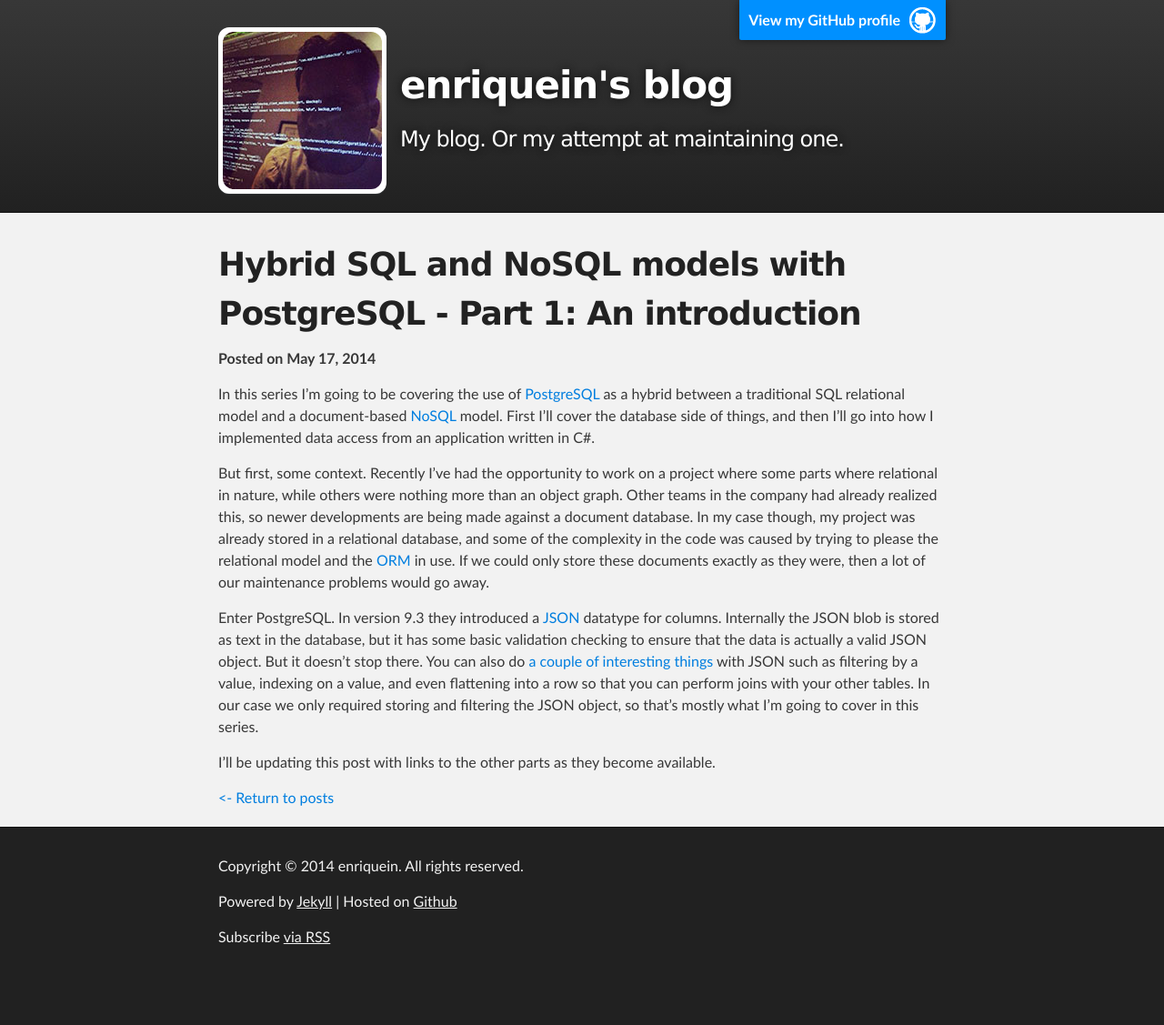
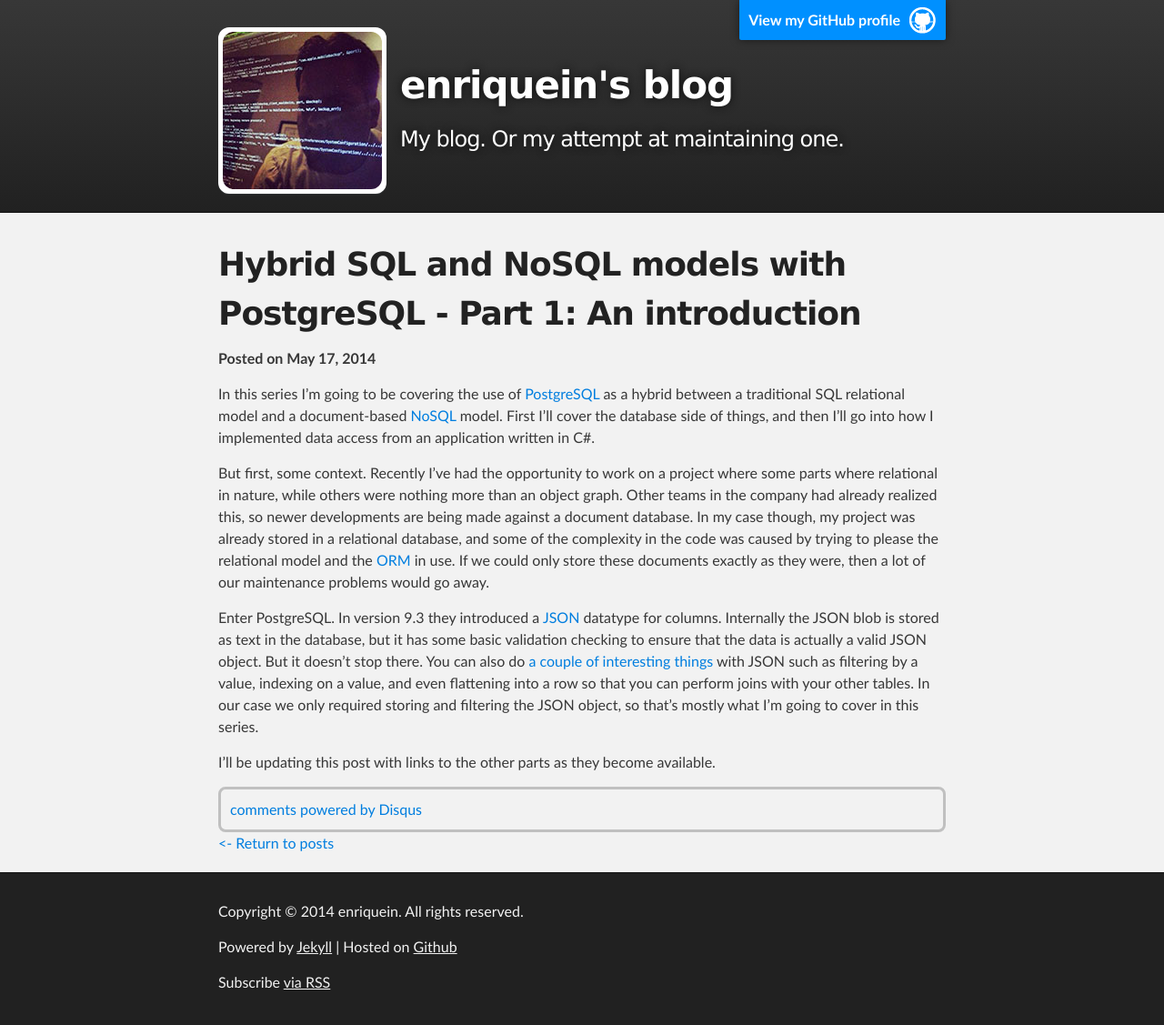
Before and after one commit to enriquein/enriquein.github.com, a Jekyll site: the page built from _posts/2014-05-17-hybrid-model-with-postgres-intro.markdown, in a window 1280 px wide. Shown: the whole page at 91% size. Built offline with Jekyll 4.4.1, drawn with Linux system fonts in a browser that asks for light colours; comment, search, counter and statistics services are not loaded; before the commit the page ends 1077 px from its top, so only the background shows below that.

Commit message:
Added comments.

```diff
--- a/_layouts/default.html
+++ b/_layouts/default.html
@@ -57,7 +57,5 @@
             pageTracker._trackPageview();
             } catch(err) {}
           </script>
-
-
   </body>
 </html>
--- a/_layouts/post.html
+++ b/_layouts/post.html
@@ -11,5 +11,20 @@
   <article class="post-content">
   {{ content }}
   </article>
+  <div class="comments">
+  <div id="disqus_thread"></div>
+        <script type="text/javascript">
+            var disqus_shortname = 'enriqueinsblog';
+
+            /* * * DON'T EDIT BELOW THIS LINE * * */
+            (function() {
+                var dsq = document.createElement('script'); dsq.type = 'text/javascript'; dsq.async = true;
+                dsq.src = '//' + disqus_shortname + '.disqus.com/embed.js';
+                (document.getElementsByTagName('head')[0] || document.getElementsByTagName('body')[0]).appendChild(dsq);
+            })();
+        </script>
+        <noscript>Please enable JavaScript to view the <a href="http://disqus.com/?ref_noscript">comments powered by Disqus.</a></noscript>
+        <a href="http://disqus.com" class="dsq-brlink">comments powered by <span class="logo-disqus">Disqus</span></a>
+  </div>
   <a href="/">&lt;- Return to posts</a>
 </div>
--- a/stylesheets/stylesheet.css
+++ b/stylesheets/stylesheet.css
@@ -294,6 +294,12 @@
   font-weight: bold;
 }
 
+.comments {
+  border: 3px solid #c0c0c0;
+  padding: 10px;
+  border-radius: 8px;
+}
+
 .inner {
   position: relative;
   max-width: 800px;
```
